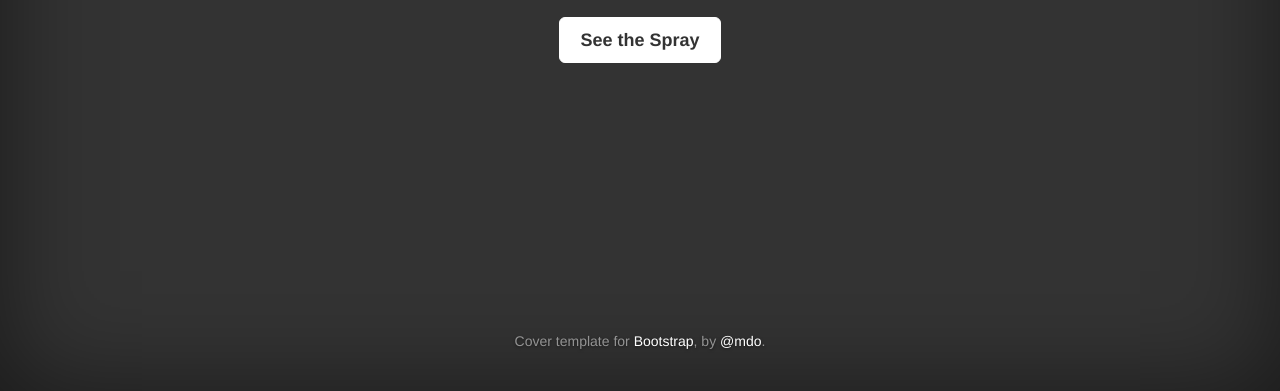
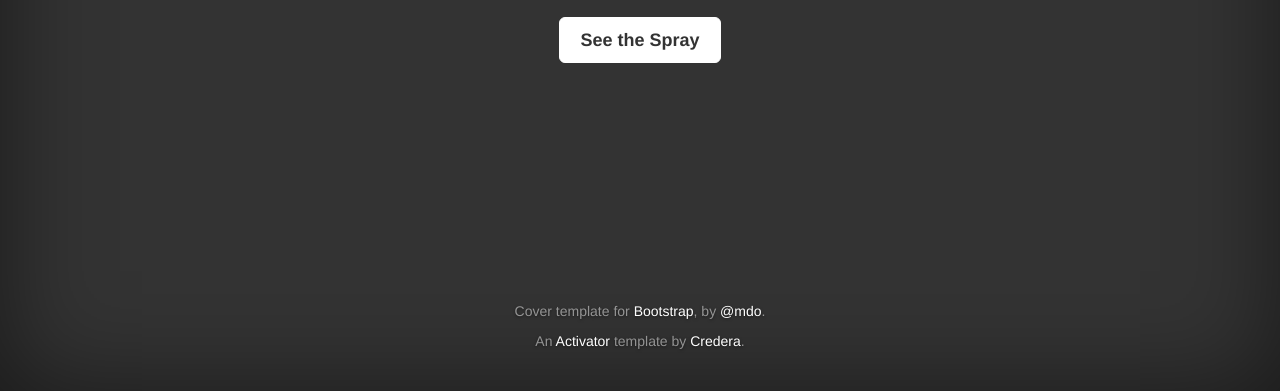
Before and after one commit to gangstead/Spray-Person, a website: page app/index.html in a window 1280 px wide. Shown: the part 409-800 px from the top of the page. Drawn offline with nearby package versions, Linux system fonts and the light colour scheme; some packages are replaced by stand-ins of ours; files that its build step writes are made by us from their sources.

Commit message:
Credera branding

```diff
--- a/app/views/partials/footer.html
+++ b/app/views/partials/footer.html
@@ -1 +1,2 @@
 <p>Cover template for <a href="http://getbootstrap.com">Bootstrap</a>, by <a href="https://twitter.com/mdo">@mdo</a>.</p>
+<p>An <a href="http://typesafe.com/activator">Activator</a> template by <a href="https://credera.com">Credera</a>.</p>
```
